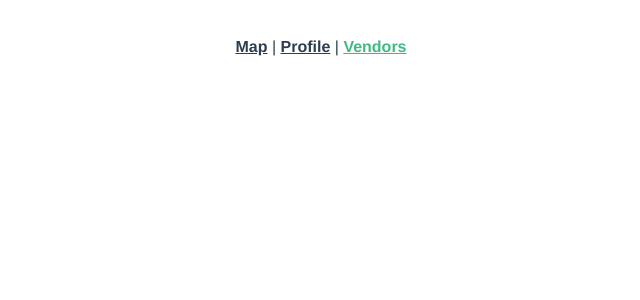
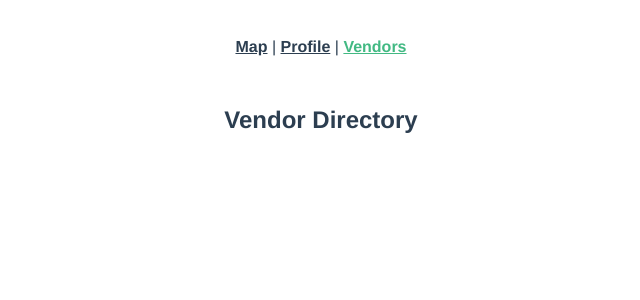
Before and after one commit to vml39/scavenger, a Vue app: page /vendors in a window 1280 px wide. Shown: the top 300 px of the page, without its empty margins (319-959 px from the left). Built offline with nearby package versions, Linux system fonts and the light colour scheme.

Commit message:
vendor directory setup

```diff
--- a/src/router.js
+++ b/src/router.js
@@ -16,11 +16,6 @@ export default new Router({
       component: Map
     },
     {
-      path: '/profile',
-      name: 'profile',
-      component: Profile
-    },
-    {
       path: '/vendors',
       name: 'vendors',
       component: Vendors
--- a/src/views/Vendors.vue
+++ b/src/views/Vendors.vue
@@ -1,4 +1,30 @@
 <template>
   <div class="vendors">
+    <h2>Vendor Directory</h2>
+    <!-- search bar -->
+    <!-- vendor info components -->
   </div>
 </template>
+
+<script>
+
+import VendorInfo from '@/components/VendorInfo.vue'
+import Nav from '@/components/Nav.vue'
+
+export default {
+  name: "Vendors",
+  components: {
+    VendorInfo,
+    Nav
+  },
+  data () {
+    return {
+    }
+  },
+  methods: {
+  }
+}
+</script>
+
+<style>
+</style>
```
